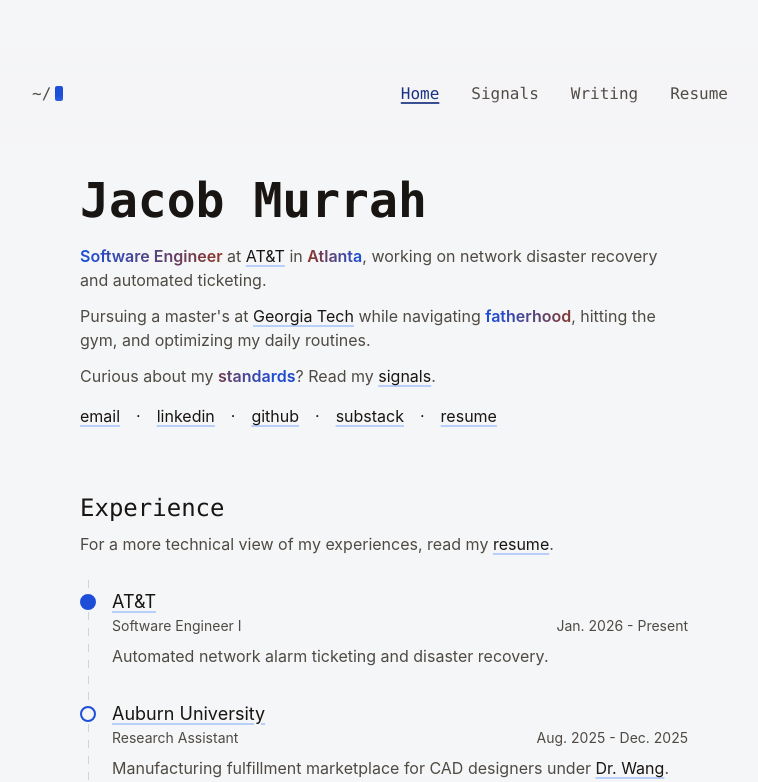
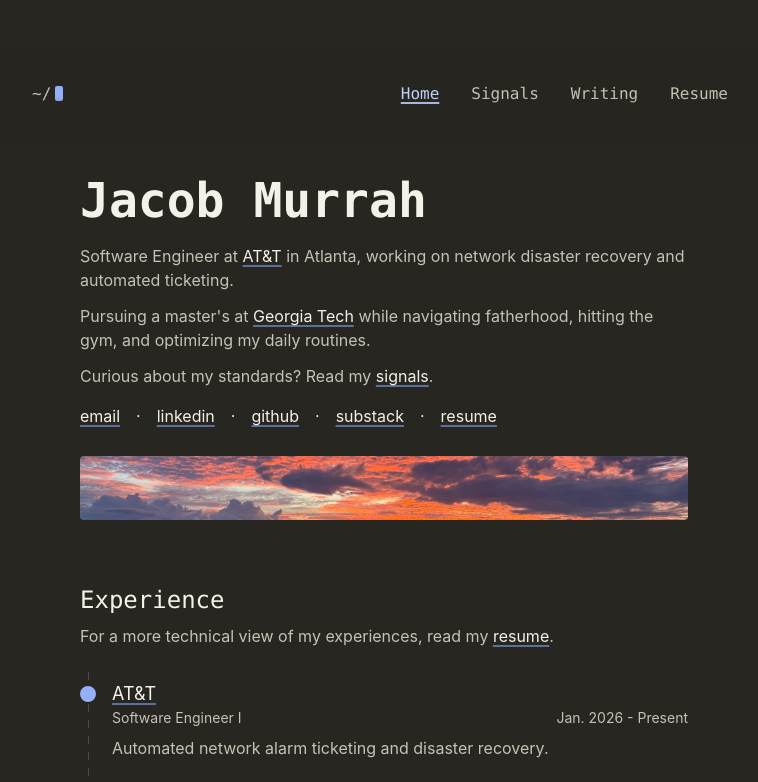
Before and after one commit to jmurrah/personal-portfolio-v3, a React (Vite) app: page / in a window 1280 px wide. Shown: the top 782 px of the page, without its empty margins (256-1014 px from the left). Built offline with nearby package versions, Linux system fonts and the light colour scheme; a web font is replaced by a local one.

Commit message:
update to dark mode

```diff
--- a/src/assets/index.ts
+++ b/src/assets/index.ts
@@ -13,6 +13,7 @@ import ClockIcon from '@/assets/icons/ClockIcon.svg';
 import ResumeIcon from '@/assets/icons/ResumeIcon.svg';
 
 import GraduationHeadshotPhoto from '@/assets/photos/GraduationHeadshot.webp';
+import SunsetPhoto from '@/assets/photos/sunset.webp';
 import AdtranLogo from '@/assets/logos/adtran.png';
 import AttLogo from '@/assets/logos/att.png';
 import AuburnLogo from '@/assets/logos/auburn.png';
@@ -35,6 +36,7 @@ export const ICONS = {
 
 export const PHOTOS = {
   graduationHeadshot: GraduationHeadshotPhoto,
+  sunset: SunsetPhoto,
 } as const;
 
 export const LOGOS = {
--- a/src/components/Blog/PostView.css
+++ b/src/components/Blog/PostView.css
@@ -72,7 +72,7 @@
 }
 
 .post-author {
-  font-weight: 600;
+  font-weight: 400;
 }
 
 .post-date {
@@ -92,7 +92,7 @@
   font-family: var(--font-family);
   font-size: 16px;
   line-height: 1.7;
-  color: inherit;
+  color: var(--muted);
 }
 
 .post-content p {
@@ -109,7 +109,11 @@
   margin: 24px 0 0px;
   line-height: 1.25;
   font-weight: 650;
-  color: inherit;
+  color: var(--text);
+}
+
+.post-content strong {
+  color: var(--text);
 }
 
 .post-content h1 {
@@ -156,7 +160,7 @@
   padding: 10px 12px;
   border-left: 3px solid var(--orange);
   background: color-mix(in srgb, var(--surface-muted) 50%, var(--orange-soft) 50%);
-  color: inherit;
+  color: var(--text);
 }
 
 .post-content code {
@@ -266,6 +270,7 @@
 .post-bottom-link {
   margin-top: 4px;
   margin-left: auto;
+  font-weight: 400;
 }
 .post-bottom-link,
 .post-link-btn {
--- a/src/pages/Home.tsx
+++ b/src/pages/Home.tsx
@@ -1,5 +1,6 @@
 import React from 'react';
 import { Link } from 'react-router-dom';
+import { PHOTOS } from '@/assets';
 import BlogFeed from '@/components/Blog/BlogFeed';
 import Timeline, { type TimelineItem } from '@/components/Timeline';
 
@@ -134,16 +135,10 @@ const EXPERIENCE_ITEMS: TimelineItem[] = EXPERIENCES.map((experience) => ({
 function HeroSection() {
   return (
     <div className="w-full flex flex-col gap-4 mt-8">
-      <h1 className="text-5xl font-semibold mb-1">Jacob Murrah</h1>
+      <h1 className="text-3xl sm:text-5xl font-semibold whitespace-nowrap mb-1">Jacob Murrah</h1>
       <div className="flex flex-col gap-3">
         <p className="text-[var(--muted)]">
-          <span
-            className="gradient-emphasis"
-            style={{ '--gradient-emphasis-offset': '90%' } as React.CSSProperties}
-          >
-            Software Engineer
-          </span>{' '}
-          at{' '}
+          Software Engineer at{' '}
           <a
             href="https://www.att.com/"
             target="_blank"
@@ -152,14 +147,7 @@ function HeroSection() {
           >
             <span>AT&T</span>
           </a>{' '}
-          in{' '}
-          <span
-            className="gradient-emphasis gradient-emphasis--reverse"
-            style={{ '--gradient-emphasis-offset': '10%' } as React.CSSProperties}
-          >
-            Atlanta
-          </span>
-          , working on network disaster recovery and automated ticketing.
+          in Atlanta, working on network disaster recovery and automated ticketing.
         </p>
         <p className="text-[var(--muted)]">
           Pursuing a master's at{' '}
@@ -171,24 +159,10 @@ function HeroSection() {
           >
             <span>Georgia Tech</span>
           </a>{' '}
-          while navigating{' '}
-          <span
-            className="gradient-emphasis"
-            style={{ '--gradient-emphasis-offset': '85%' } as React.CSSProperties}
-          >
-            fatherhood
-          </span>
-          , hitting the gym, and optimizing my daily routines.
+          while navigating fatherhood, hitting the gym, and optimizing my daily routines.
         </p>
         <p className="text-[var(--muted)]">
-          Curious about my{' '}
-          <span
-            className="gradient-emphasis gradient-emphasis--reverse"
-            style={{ '--gradient-emphasis-offset': '30%' } as React.CSSProperties}
-          >
-            standards
-          </span>
-          ? Read my{' '}
+          Curious about my standards? Read my{' '}
           <Link className="inline-link" to="/signals">
             signals
           </Link>
@@ -210,6 +184,11 @@ function HeroSection() {
           </React.Fragment>
         ))}
       </div>
+      <img
+        src={PHOTOS.sunset}
+        alt="Sunset"
+        className="mt-3 h-12 sm:h-16 w-full rounded object-cover object-center"
+      />
     </div>
   );
 }
--- a/src/palette.css
+++ b/src/palette.css
@@ -1,44 +1,46 @@
 :root {
-  /* Warm Precision — sharpened */
+  color-scheme: dark;
 
-  /* Base — cooler, less coffee-shop */
-  --bg: #f5f6f7;
-  --surface: #ffffff;
-  --surface-muted: #eceff2;
+  /* Warm Precision — friendly warm builder notebook */
+
+  /* Base — warm builder canvas, not pure black */
+  --bg: #272620;
+  --surface: #302e27;
+  --surface-muted: #3a372f;
 
   /* Text */
-  --text: #181512;
-  --muted: #4f4a43;
-  --muted-light: #746d63;
+  --text: #f4f1e8;
+  --muted: #c7c1b5;
+  --muted-light: #918a7c;
 
   /* Structure */
-  --border: #e2e6ea;
-  --border-strong: #ced4da;
+  --border: #3f3b32;
+  --border-strong: #504b40;
 
   /* Technical blue */
-  --blue: #1d4ed8;
-  --blue-hover: #173280;
-  --blue-soft: #e8f0fe;
-  --blue-border: #b8d0f9;
+  --blue: #95b0fb;
+  --blue-hover: #c1d0ff;
+  --blue-soft: #33394e;
+  --blue-border: #5d6f9f;
 
   /* Human/status orange */
-  --orange: #c2410c;
-  --orange-hover: #9a3412;
-  --orange-soft: #fef0e4;
-  --orange-border: #f5c09a;
+  --orange: #e59a63;
+  --orange-hover: #f1b17d;
+  --orange-soft: #433327;
+  --orange-border: #7b5940;
 
   /* Rare live/shipped/code green */
-  --green: #0f766e;
-  --green-soft: #e6fffa;
-  --green-border: #b7f3ea;
+  --green: #80cdbb;
+  --green-soft: #2d4039;
+  --green-border: #5f8f83;
 
   /* Code */
-  --code-bg: #eceff2;
+  --code-bg: var(--surface-muted);
   --code-text: var(--green);
 
   /* Shadows */
-  --shadow-sm: 0 1px 2px rgba(24, 21, 18, 0.05);
-  --shadow-md: 0 8px 24px rgba(24, 21, 18, 0.07);
+  --shadow-sm: 0 1px 2px rgba(0, 0, 0, 0.2);
+  --shadow-md: 0 8px 24px rgba(0, 0, 0, 0.26);
 
   /* Existing app aliases */
   --accent: var(--blue);
```
Also changed, not shown: src/assets/photos/sunset.webp (added), 1 other file (tests, documents, lock files or other folders).
